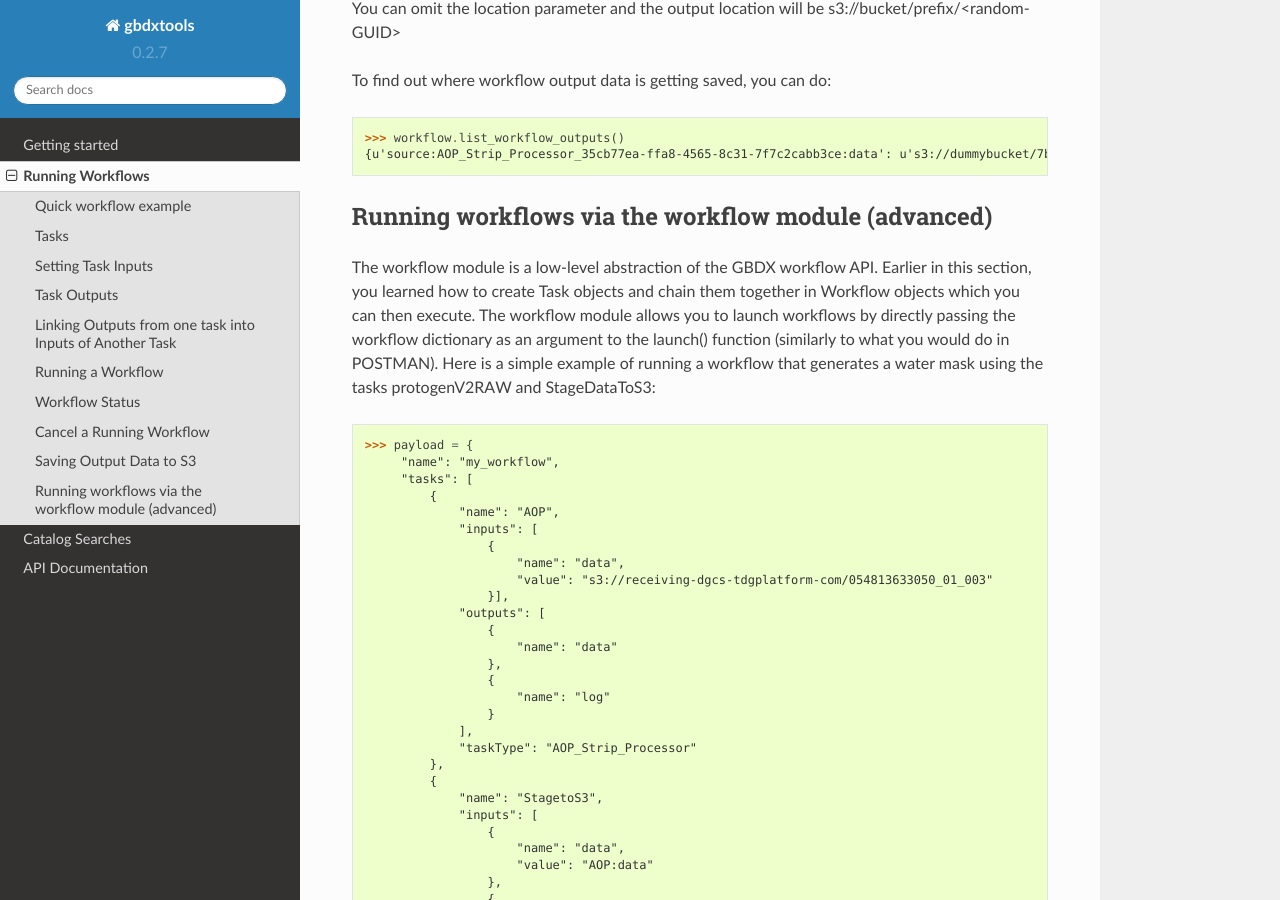
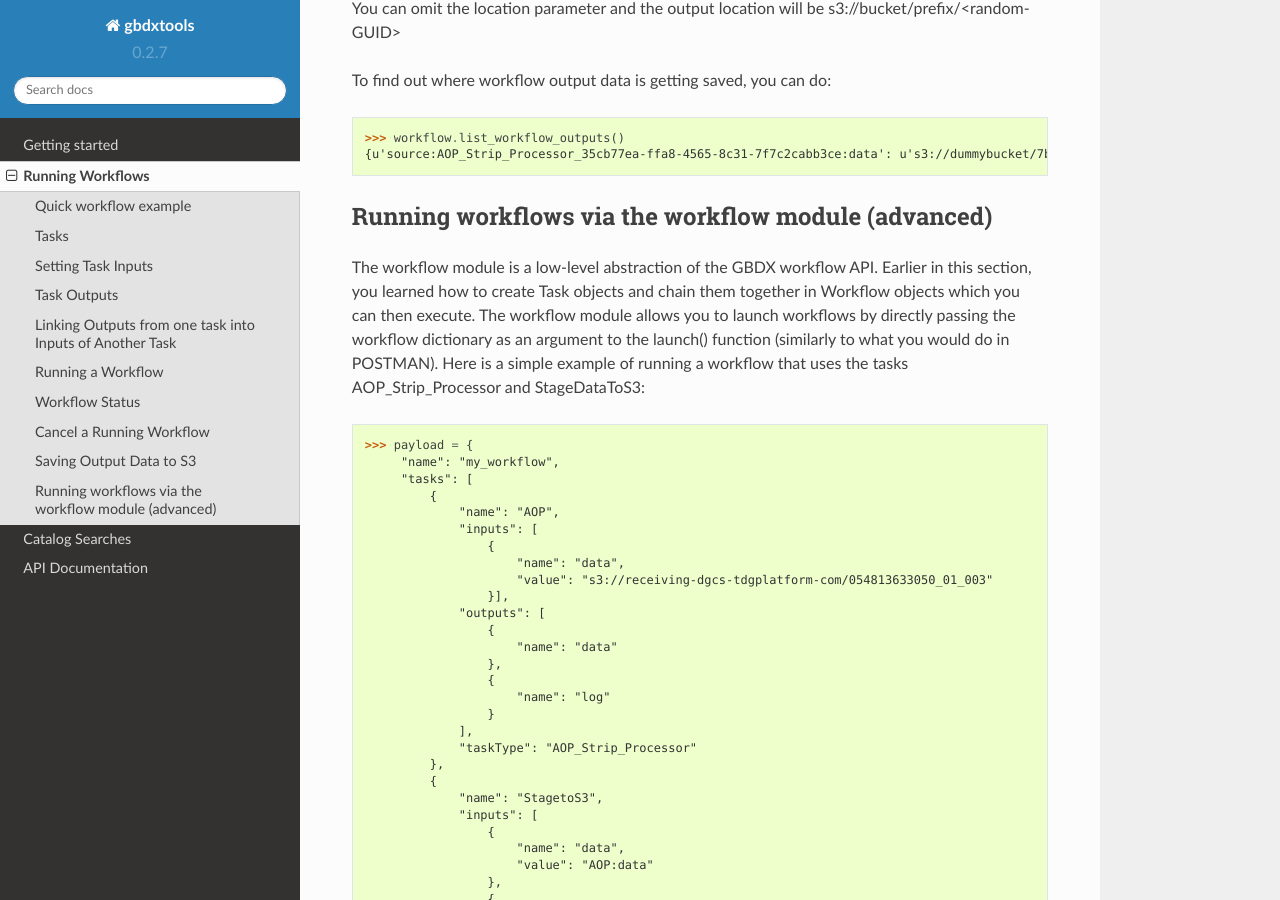
Before and after one commit to DigitalGlobe/gbdxtools, a Sphinx documentation site: the page built from docs/running_workflows.rst, in a window 1280 px wide and 900 px high, scrolled down 4305 px. Built offline with Sphinx 7.4.7 and the Read the Docs theme 2.0.0, drawn with Linux system fonts in a browser that asks for light colours.

Commit message:
Added instructions in docs on how to use workflows module.

```diff
--- a/docs/running_workflows.rst
+++ b/docs/running_workflows.rst
@@ -238,8 +238,7 @@ Running workflows via the workflow module (advanced)
 The workflow module is a low-level abstraction of the GBDX workflow API.
 Earlier in this section, you learned how to create Task objects and chain them together in Workflow objects
 which you can then execute. The workflow module allows you to launch workflows by directly passing the workflow dictionary as an argument to the launch() function (similarly to what you would do in POSTMAN).
-Here is a simple example of running a workflow that generates a water mask using the tasks protogenV2RAW
-and StageDataToS3:
+Here is a simple example of running a workflow that uses the tasks AOP_Strip_Processor and StageDataToS3:
 
 .. code-block:: pycon
 
```
